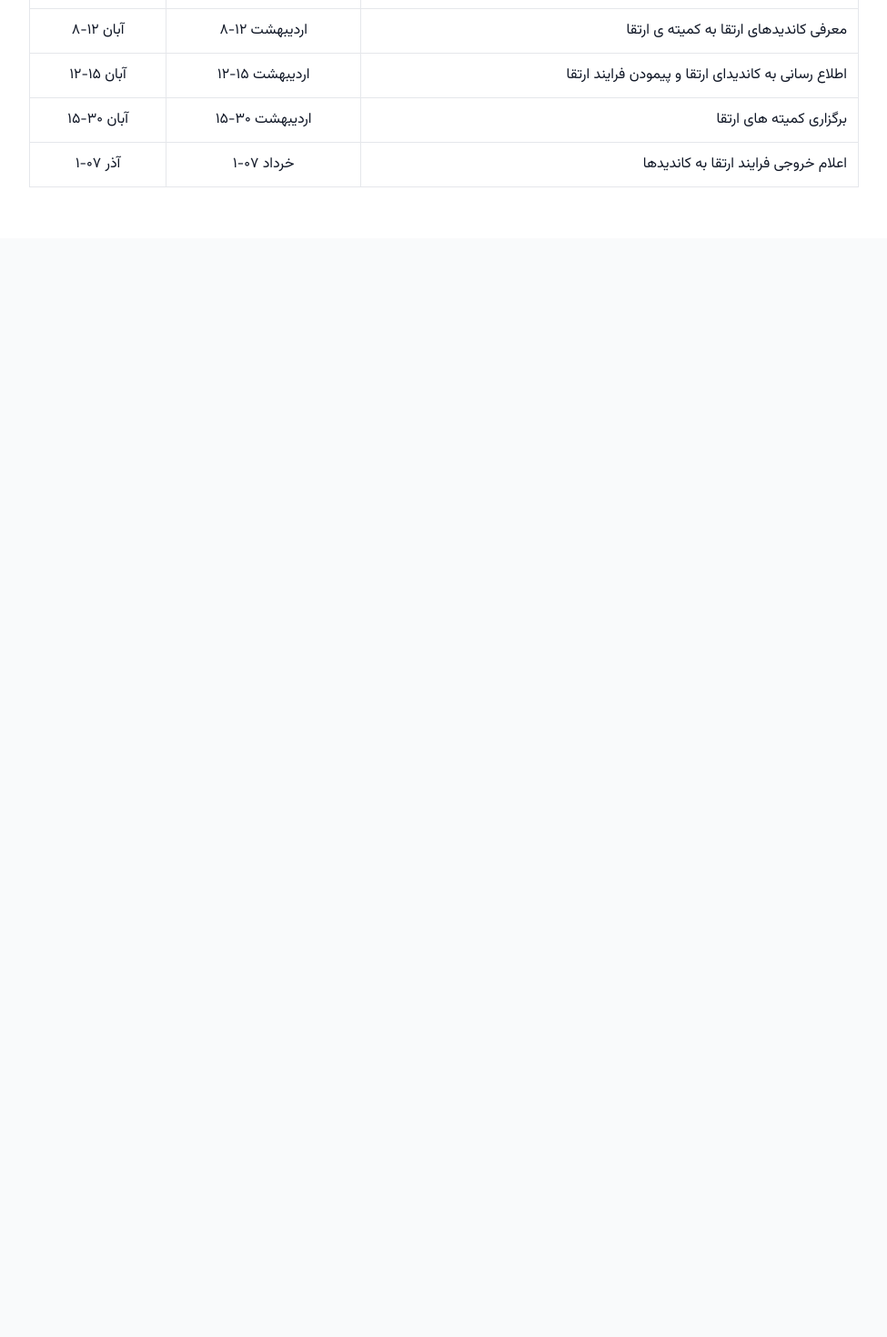
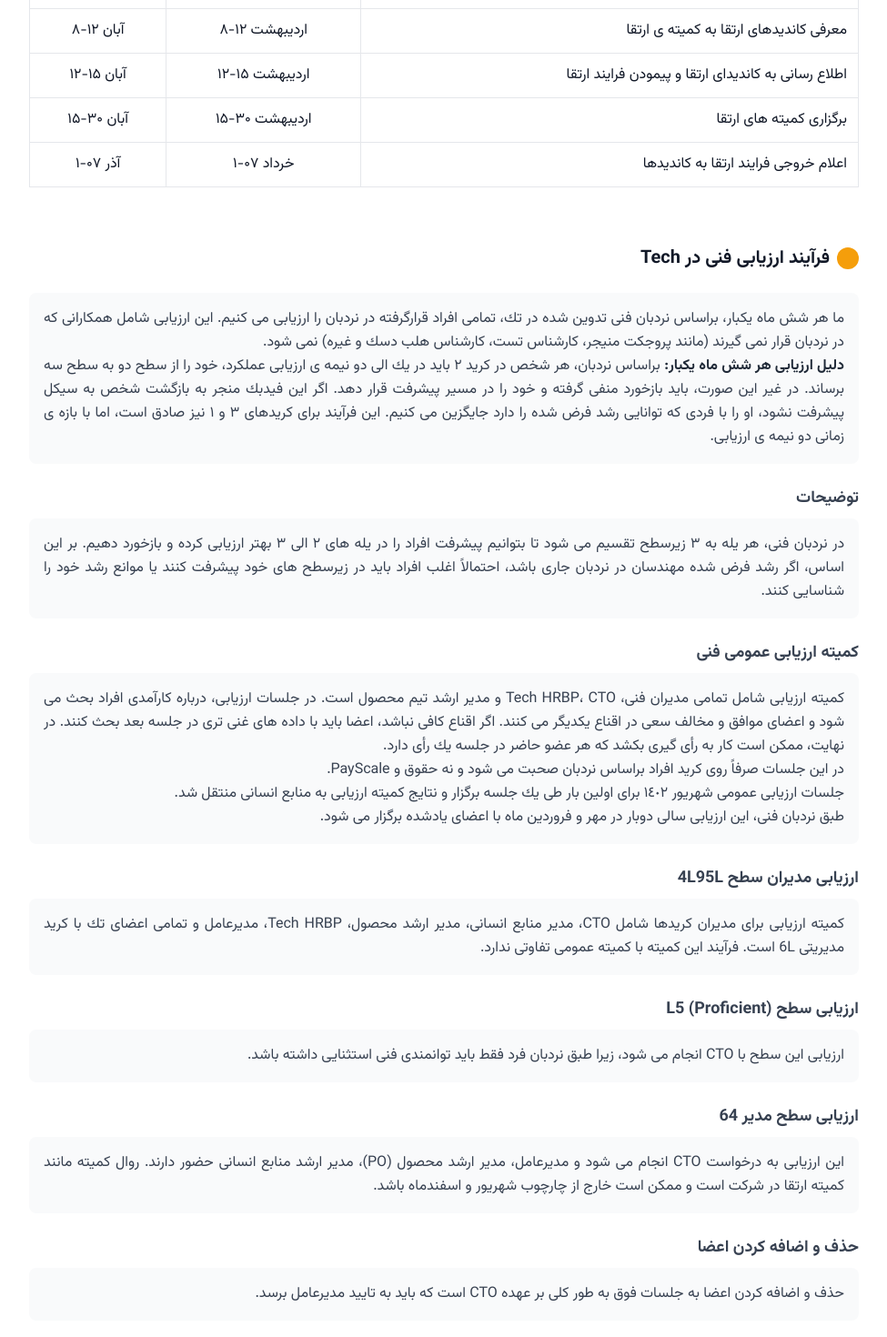
Before and after one commit to espitman/jbm-hr-life, a Nuxt app: page /promotion in a window 1280 px wide. Shown: the part 8327-9797 px from the top of the page at 91% size, without its empty margins (24-999 px from the left). Before the commit the page ends 8589 px from the top, so only its background shows below. Built offline with nearby package versions, Linux system fonts and the light colour scheme.

Commit message:
feat: add Tech component to promotion page

```diff
--- /dev/null
+++ b/components/promotion/Tech.vue
@@ -0,0 +1,74 @@
+<template>
+  <div class="bg-white rounded-xl p-8">
+    <!-- Title Section -->
+    <div class="flex items-center justify-start mb-6">
+      <div class="w-6 h-6 rounded-full bg-amber-500 ml-2"></div>
+      <h2 class="text-xl font-bold">فرآيند ارزيابى فنى در Tech</h2>
+    </div>
+
+    <!-- Main Description -->
+    <div class="bg-gray-50 rounded-lg p-4 mb-6 text-gray-700 leading-relaxed text-justify">
+      ما هر شش ماه يكبار، براساس نردبان فنى تدوين شده در تك، تمامى افراد قرارگرفته در نردبان را ارزيابى مى كنيم. اين ارزيابى شامل همكارانى كه در نردبان قرار نمى گيرند (مانند پروجكت منيجر، كارشناس تست، كارشناس هلب دسك و غيره) نمى شود.
+      <br>
+      <span class="font-bold text-gray-800">دليل ارزيابى هر شش ماه يكبار:</span> براساس نردبان، هر شخص در كريد ۲ بايد در يك الى دو نيمه ى ارزيابى عملكرد، خود را از سطح دو به سطح سه برساند. در غير اين صورت، بايد بازخورد منفى گرفته و خود را در مسير پيشرفت قرار دهد. اگر اين فيدبك منجر به بازگشت شخص به سيكل پيشرفت نشود، او را با فردى كه توانايى رشد فرض شده را دارد جايگزين مى كنيم. اين فرآيند براى كريدهاى ۳ و ۱ نيز صادق است، اما با بازه ى زمانى دو نيمه ى ارزيابى.
+    </div>
+
+    <!-- توضیحات Section -->
+    <div class="mb-6">
+      <h3 class="text-lg font-semibold mb-2 text-gray-700">توضيحات</h3>
+      <div class="bg-gray-50 rounded-lg p-4 text-gray-700 leading-relaxed text-justify">
+        در نردبان فنى، هر يله به ۳ زيرسطح تقسيم مى شود تا بتوانيم پيشرفت افراد را در يله هاى ۲ الى ۳ بهتر ارزيابى كرده و بازخورد دهيم. بر اين اساس، اگر رشد فرض شده مهندسان در نردبان جارى باشد، احتمالاً اغلب افراد بايد در زيرسطح هاى خود پيشرفت كنند يا موانع رشد خود را شناسايى كنند.
+      </div>
+    </div>
+
+    <!-- کمیته ارزیابی Section -->
+    <div class="mb-6">
+      <h3 class="text-lg font-semibold mb-2 text-gray-700">کمیته ارزیابی عمومی فنی</h3>
+      <div class="bg-gray-50 rounded-lg p-4 text-gray-700 leading-relaxed text-justify">
+        کمیته ارزیابی شامل تمامى مديران فنى، Tech HRBP، CTO و مدير ارشد تيم محصول است. در جلسات ارزيابى، درباره كارآمدى افراد بحث مى شود و اعضاى موافق و مخالف سعى در اقناع يكديگر مى كنند. اگر اقناع كافى نباشد، اعضا بايد با داده هاى غنى ترى در جلسه بعد بحث كنند. در نهايت، ممكن است كار به رأى گيرى بكشد كه هر عضو حاضر در جلسه يك رأى دارد.
+        <br>
+        در اين جلسات صرفاً روى كريد افراد براساس نردبان صحبت مى شود و نه حقوق و PayScale.
+        <br>
+        جلسات ارزيابى عمومى شهريور ١٤٠٢ براى اولين بار طى يك جلسه برگزار و نتايج كميته ارزيابى به منابع انسانى منتقل شد.
+        <br>
+        طبق نردبان فنى، اين ارزيابى سالى دوبار در مهر و فروردين ماه با اعضاى يادشده برگزار مى شود.
+      </div>
+    </div>
+
+    <!-- ارزیابی مدیران سطح 4L95L Section -->
+    <div class="mb-6">
+      <h3 class="text-lg font-semibold mb-2 text-gray-700">ارزيابى مديران سطح 4L95L</h3>
+      <div class="bg-gray-50 rounded-lg p-4 text-gray-700 leading-relaxed text-justify">
+        كميته ارزيابى براى مديران كريدها شامل CTO، مدير منابع انسانى، مدير ارشد محصول، Tech HRBP، مديرعامل و تمامى اعضاى تك با كريد مديريتى 6L است. فرآيند اين كميته با كميته عمومى تفاوتى ندارد.
+      </div>
+    </div>
+
+    <!-- ارزیابی سطح L5(Proficient) Section -->
+    <div class="mb-6">
+      <h3 class="text-lg font-semibold mb-2 text-gray-700">ارزيابى سطح L5 (Proficient)</h3>
+      <div class="bg-gray-50 rounded-lg p-4 text-gray-700 leading-relaxed text-justify">
+        ارزيابى اين سطح با CTO انجام مى شود، زيرا طبق نردبان فرد فقط بايد توانمندى فنى استثنايى داشته باشد.
+      </div>
+    </div>
+
+    <!-- ارزیابی سطح مدير 64 Section -->
+    <div class="mb-6">
+      <h3 class="text-lg font-semibold mb-2 text-gray-700">ارزيابى سطح مدير 64</h3>
+      <div class="bg-gray-50 rounded-lg p-4 text-gray-700 leading-relaxed text-justify">
+        اين ارزيابى به درخواست CTO انجام مى شود و مديرعامل، مدير ارشد محصول (PO)، مدير ارشد منابع انسانى حضور دارند. روال كميته مانند كميته ارتقا در شركت است و ممكن است خارج از چارچوب شهريور و اسفندماه باشد.
+      </div>
+    </div>
+
+    <!-- حذف و اضافه Section -->
+    <div class="mb-2">
+      <h3 class="text-lg font-semibold mb-2 text-gray-700">حذف و اضافه كردن اعضا</h3>
+      <div class="bg-gray-50 rounded-lg p-4 text-gray-700 leading-relaxed text-justify">
+        حذف و اضافه كردن اعضا به جلسات فوق به طور كلى بر عهده CTO است كه بايد به تاييد مديرعامل برسد.
+      </div>
+    </div>
+  </div>
+</template>
+
+<script setup>
+// No logic needed
+</script>
--- a/pages/promotion.vue
+++ b/pages/promotion.vue
@@ -17,6 +17,7 @@
     <Table />
     <Documents />
     <Acting />
+    <Tech />
   </div>
 </template>
 
@@ -35,6 +36,7 @@ import Decision from '~/components/promotion/Decision.vue'
 import Table from '~/components/promotion/Table.vue'
 import Documents from '~/components/promotion/Documents.vue'
 import Acting from '~/components/promotion/Acting.vue'
+import Tech from '~/components/promotion/Tech.vue'
 
 definePageMeta({
   layout: 'default'
```
Also changed, not shown: 1 other file (tests, documents, lock files or other folders).
